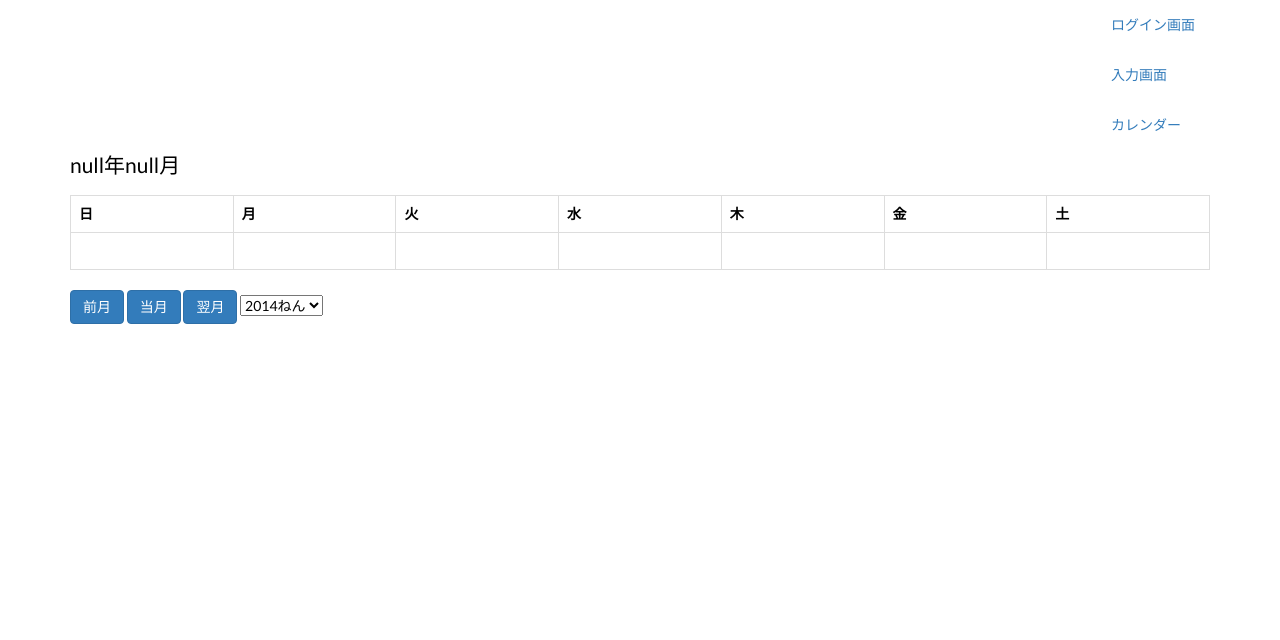
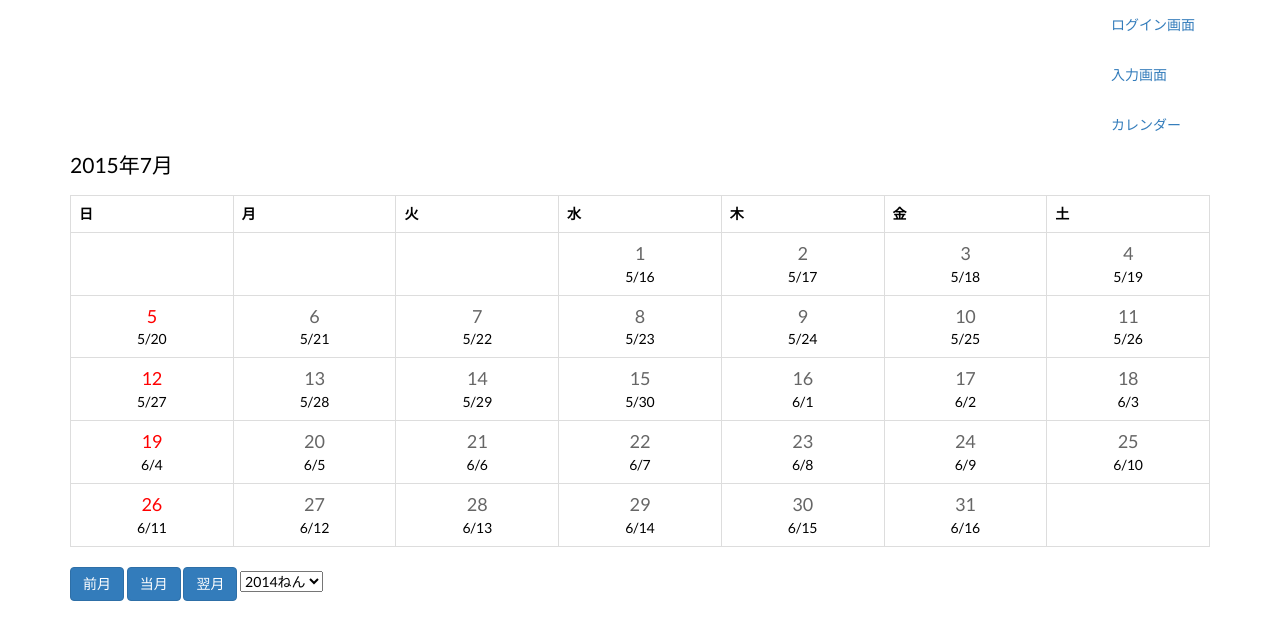
Before and after one commit to momosangakomeda/momosangakomeda.github.io, a plain HTML site: page calendar2.html in a window 1280 px wide. Drawn offline with Linux system fonts and the light colour scheme.

Commit message:
init function

```diff
--- a/calendar2.html
+++ b/calendar2.html
@@ -86,12 +86,12 @@
       var mp,yp,mn,yn;
 
       // localstorage取り出し
-      var y = localStorage.getItem("py");
-      var m = localStorage.getItem("pm");
+     // var y = localStorage.getItem("py");
+     // var m = localStorage.getItem("pm");
 
     //  if(y==null || m==null){
-    //    y = date.getFullYear();
-    //    m = date.getMonth() + 1;
+        y = date.getFullYear();
+        m = date.getMonth() + 1;
     //   }
     //alert(y+"  "+m);
 
```
